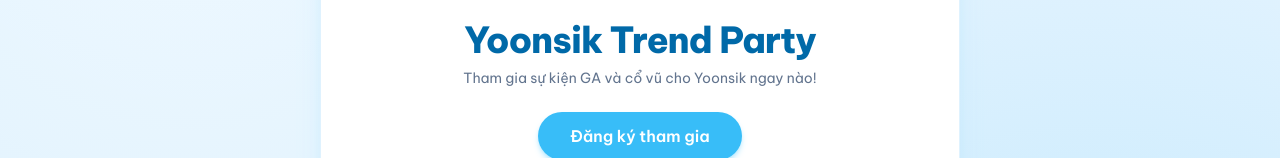
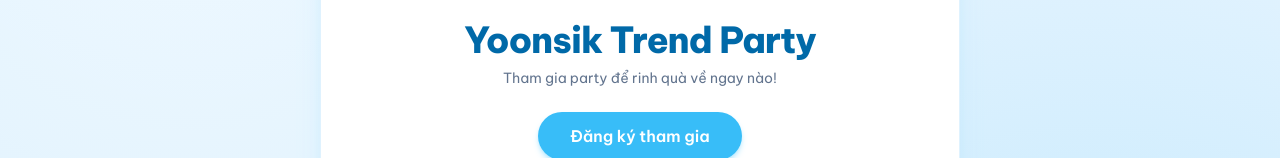
Before and after one commit to ngochoan0311/yoonsik-trend-party1, a website built with Vite: page index.html in a window 1280 px wide. Shown: the part 273-431 px from the top of the page. Built offline with nearby package versions, Linux system fonts and the light colour scheme; files whose address does not match are found by name.

Commit message:
Update event description in index.html

```diff
--- a/index.html
+++ b/index.html
@@ -25,7 +25,7 @@
           />
         </div>
         <h1 class="text-3xl sm:text-4xl font-extrabold text-sky-700 mb-2 tracking-tight">Yoonsik Trend Party</h1>
-        <p class="text-slate-500 mb-6 text-sm">Tham gia sự kiện GA và cổ vũ cho Yoonsik ngay nào!</p>
+        <p class="text-slate-500 mb-6 text-sm">Tham gia party để rinh quà về ngay nào!</p>
 
         <button id="openModalBtn" type="button" class="btn-babyblue font-semibold px-8 py-3 rounded-full shadow-md shadow-sky-300/50 transition transform hover:scale-105">
           Đăng ký tham gia
```
